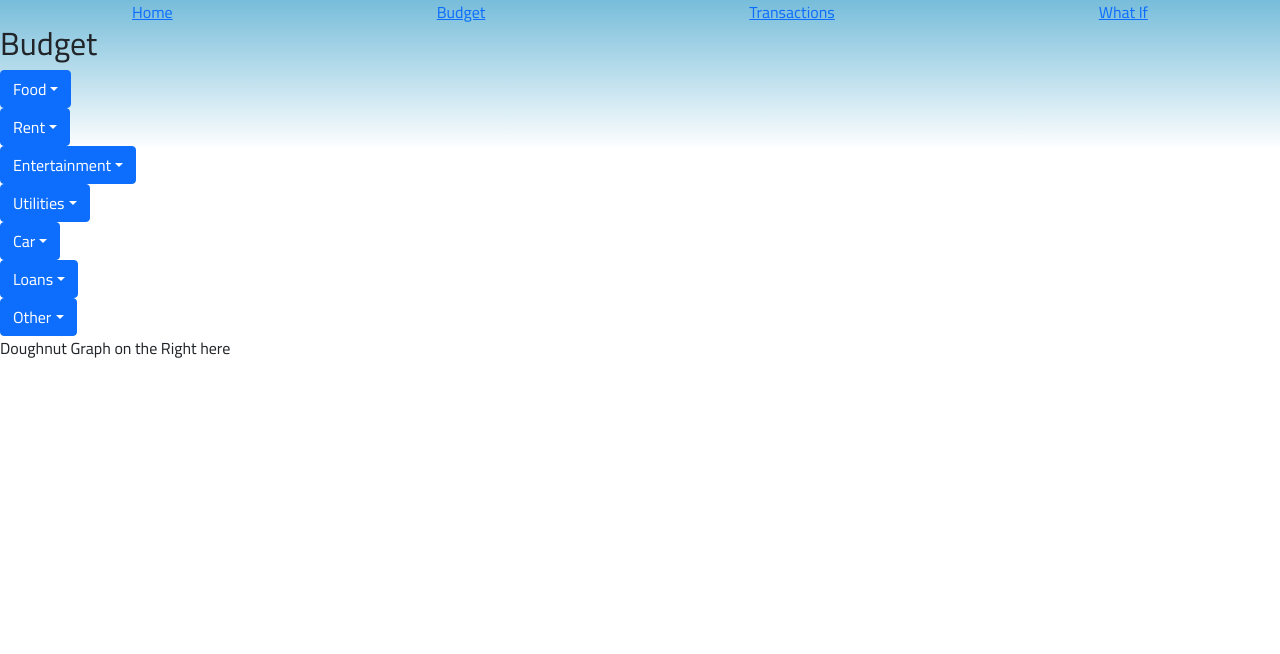
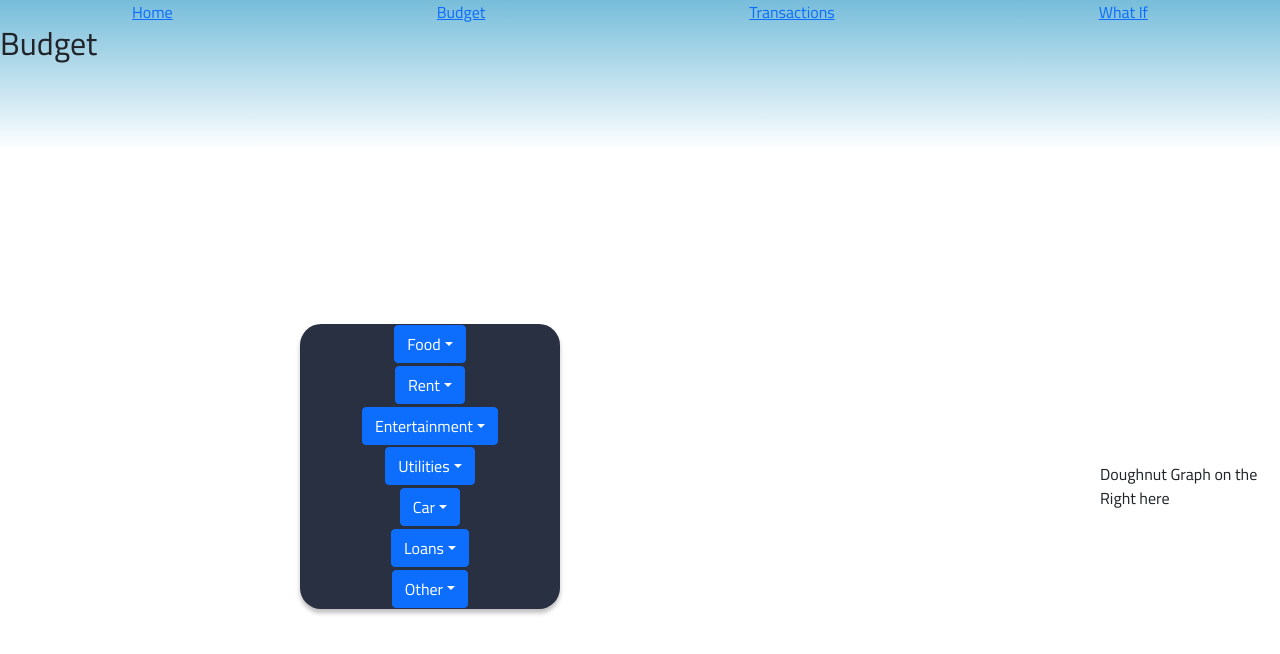
Before and after one commit to HCDD-Capstone/sfa-prototype, a React (Create React App) app: page /budget in a window 1280 px wide. Shown: the top 654 px of the page. Built offline with nearby package versions, Linux system fonts and the light colour scheme.

Commit message:
start of styling in budget

```diff
--- a/src/components/BudgetDropdown.js
+++ b/src/components/BudgetDropdown.js
@@ -1,5 +1,6 @@
 import React from 'react';
 import { Dropdown } from 'react-bootstrap';
+import '../styles/Budget.css';
 
 const BudgetDropdown = (props) => {
 
@@ -8,6 +9,7 @@ const BudgetDropdown = (props) => {
       }
 
     return (
+        <div className="menu">
         <Dropdown autoClose="outside">
             <Dropdown.Toggle variant="primary">
                 {capitalizeFirstLetter(props.category)}
@@ -18,6 +20,7 @@ const BudgetDropdown = (props) => {
                 })}
             </Dropdown.Menu>
         </Dropdown>
+        </div>
     )
 }
 
--- a/src/pages/Budget.js
+++ b/src/pages/Budget.js
@@ -1,5 +1,6 @@
 import React from 'react';
 import BudgetDropdown from '../components/BudgetDropdown.js';
+import '../styles/Budget.css';
 
 const categories = ["food", "rent", "entertainment", "utilities", "car", "loans", "other"];
 
@@ -43,14 +44,14 @@ const subcategories = [
 function Budget() {
 
   return (
-    <div>
+    <div className="title">
       <h2>Budget</h2>
-      <div>
+      <div className="drop-down">
         {categories.map((category, i) => {
           return <BudgetDropdown category={category} subcategories={subcategories[i]} key={category}></BudgetDropdown>
         })}
       </div>
-      <div>Doughnut Graph on the Right here</div>
+      <div className="graph">Doughnut Graph on the Right here</div>
     </div>
 
 
--- /dev/null
+++ b/src/styles/Budget.css
@@ -0,0 +1,29 @@
+.title {
+
+
+}
+
+.drop-down {
+  display: flex;
+  flex-direction: column;
+  align-items: center;
+  justify-content:space-around;
+  background-color: #293041;
+  border-radius: 21px;
+  box-shadow: 0px 4px 4px #00000040;
+  height: 285px;
+  left: 300px;
+  position: absolute;
+  top: 324px;
+  width: 260px;
+
+}
+
+.menu {
+
+}
+
+.graph {
+    margin-top: 400px;
+    margin-left: 900px;
+}
```
